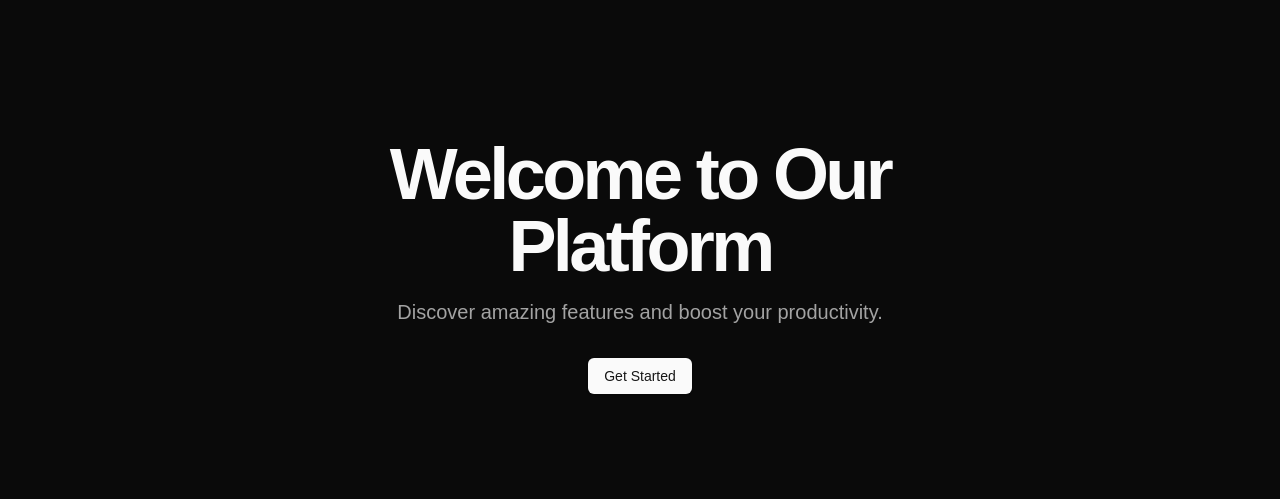
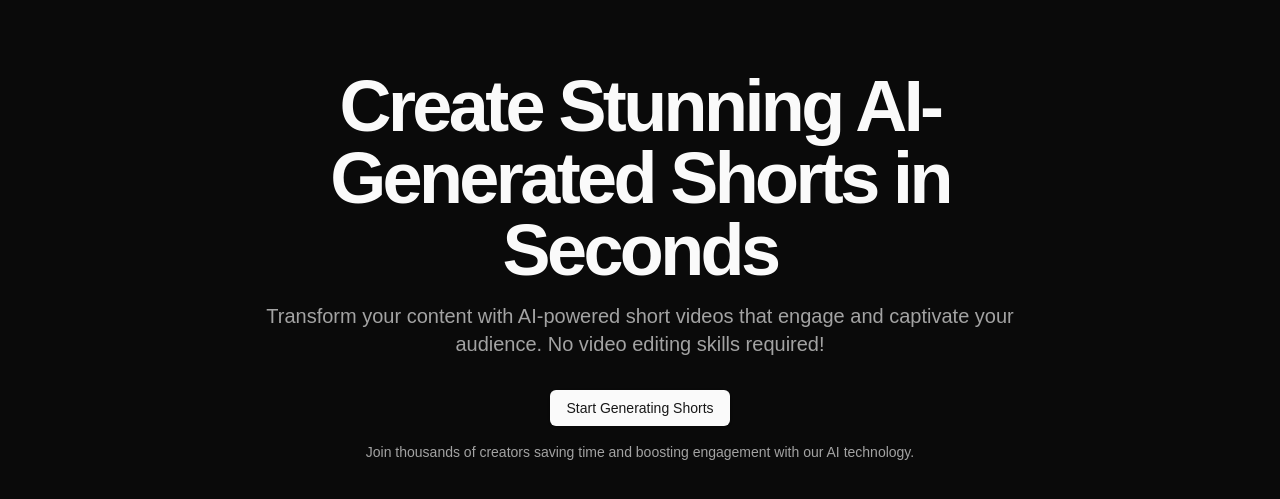
Before and after one commit to RianNegreiros/AiShortsGenerator, a Next.js app in the folder frontend/: page / in a window 1280 px wide. Shown: the part 199-698 px from the top of the page. Built offline with nearby package versions, Linux system fonts and the light colour scheme.

Commit message:
refactor: add new landing page text

```diff
--- a/frontend/app/(site)/page.tsx
+++ b/frontend/app/(site)/page.tsx
@@ -6,14 +6,19 @@ export default function Home() {
     <div className='flex min-h-screen flex-col items-center justify-center px-4 text-center'>
       <div className='w-full max-w-3xl'>
         <h1 className='text-4xl font-bold tracking-tighter sm:text-5xl md:text-6xl lg:text-7xl'>
-          Welcome to Our Platform
+          Create Stunning AI-Generated Shorts in Seconds
         </h1>
         <p className='mt-4 text-lg text-muted-foreground sm:text-xl'>
-          Discover amazing features and boost your productivity.
+          Transform your content with AI-powered short videos that engage and
+          captivate your audience. No video editing skills required!
         </p>
         <Button asChild className='mt-8 w-full sm:w-auto'>
-          <Link href='/dashboard'>Get Started</Link>
+          <Link href='/dashboard/create-new'>Start Generating Shorts</Link>
         </Button>
+        <p className='mt-4 text-sm text-muted-foreground'>
+          Join thousands of creators saving time and boosting engagement with
+          our AI technology.
+        </p>
       </div>
     </div>
   )
```
